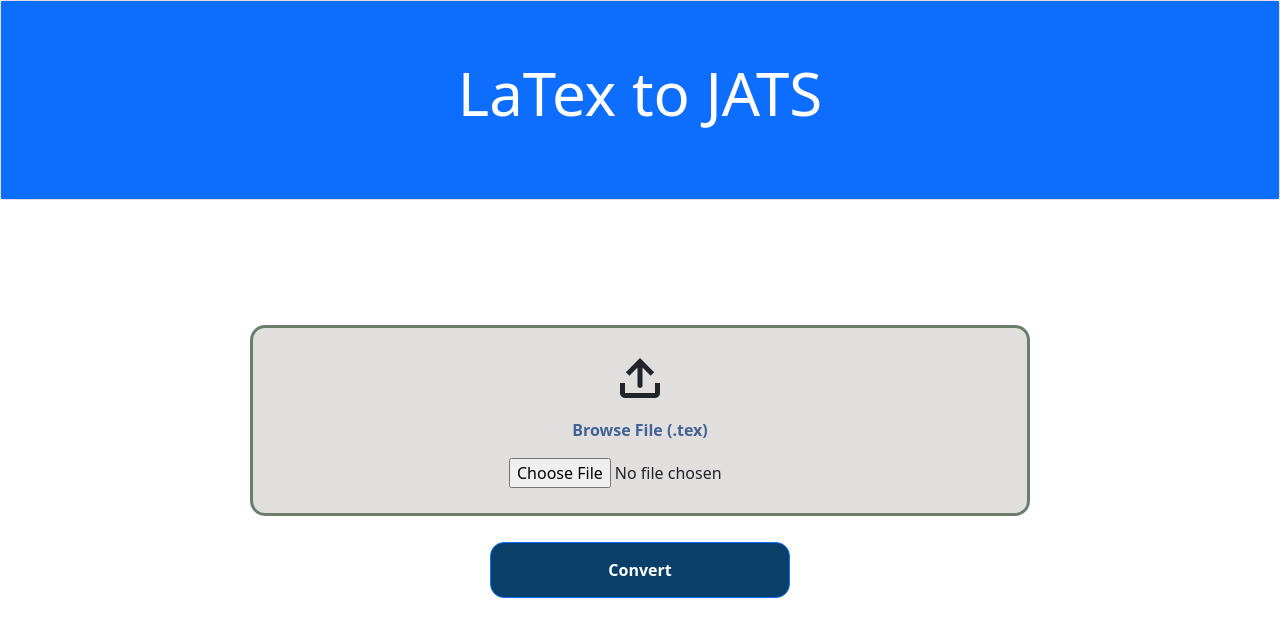
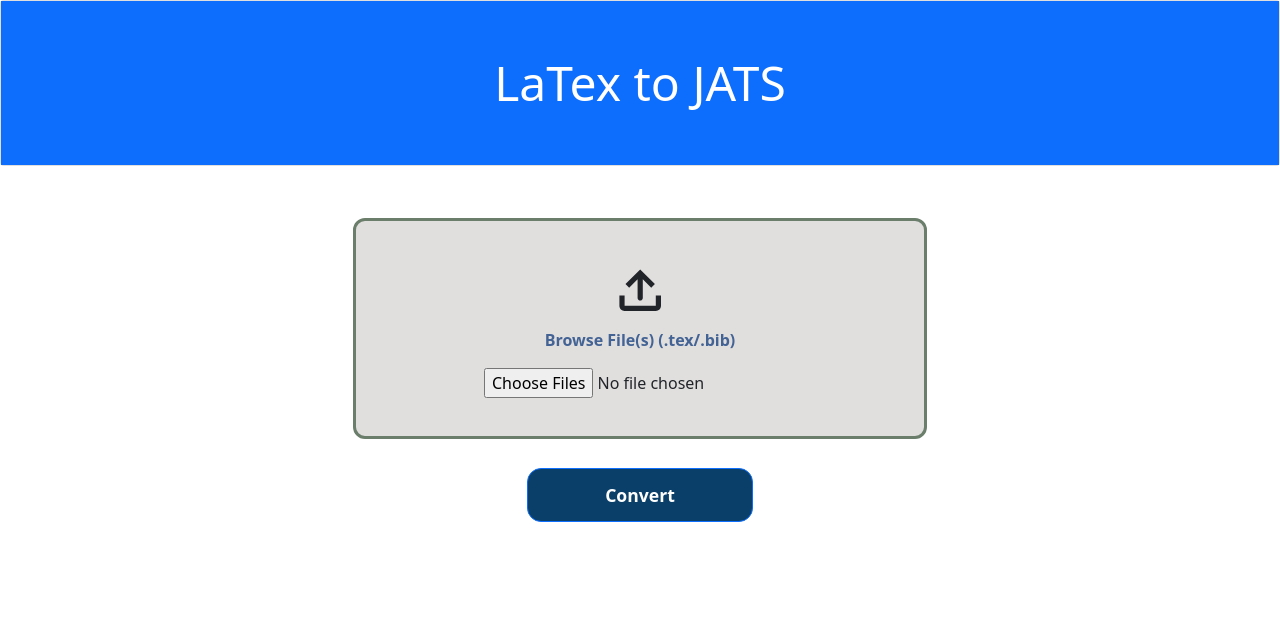
Before and after one commit to nbdt-journal/XML-pipeline, a Django app: page / in a window 1280 px wide. Shown: the top 637 px of the page. Run offline with Django 3.2, Linux system fonts and the light colour scheme; some libraries are stand-ins or nearby versions.

Commit message:
Improved UI

```diff
--- a/converter/templates/converter/index.html
+++ b/converter/templates/converter/index.html
@@ -12,32 +12,33 @@
     <link rel="stylesheet" href="https://cdnjs.cloudflare.com/ajax/libs/font-awesome/4.7.0/css/font-awesome.min.css">
 </head>
 
-<body style="height: 300px;">
-    <header style="height: 200px;">
-        <div class="card" style="height: 200px;">
-            <div class="card-body" style="color: var(--bs-white);background: var(--bs-blue);margin: 0px;">
-                <h1 style="text-align: center;margin: 39px 0px 8px;margin-top: 40px;font-size: 60px;">LaTex to JATS</h1>
+<body style="height: 300%;">
+    <header style="height: 25%;">
+        <div class="card" style="height: 25%;">
+            <div class="card-body" style="color: var(--bs-white);background: var(--bs-blue);margin: 0%;">
+                <h1 style="text-align: center;vertical-align: middle; margin-top: 3%; margin-bottom: 3%; font-size: 3em;">LaTex to JATS</h1>
             </div>
         </div>
     </header>
-    <form method="post" enctype="multipart/form-data" style="text-align: center;vertical-align: middle; margin-top: 125px;">
+    <form method="post" enctype="multipart/form-data" style="text-align: center;vertical-align: middle;margin-top: 4%; min-width: 100%; ">
         {% csrf_token %}
-        <div class="col" style="margin-bottom: 0px;text-align: center;padding: 20px;background: #e1dede;border-style: solid;border-color: rgb(107, 126, 107);border-radius: 15px;height: auto;margin-left: 250px;margin-right: 250px;"><svg xmlns="http://www.w3.org/2000/svg" width="1em" height="1em" viewBox="0 0 24 24" fill="none" style="width: 60px;min-width: 40px;height: 60px;min-height: 40px;">
+        <div class="col" style="text-align: center;padding: 3% 10%;background: #e1dede;border-style: solid;border-color: rgb(107, 126, 107);border-radius: 12px;height: auto;align-content: center; justify-content: center; vertical-align: middle;align-items: center;align-self:center;max-width: min-content; margin-left: auto; margin-right: auto;">
+            <svg xmlns="http://www.w3.org/2000/svg" width="1em" height="1em" viewBox="0 0 24 24" fill="none" style="width: 20%;min-width: 10%;height: 20%;min-height: 10%;">
                 <path d="M11 14.9861C11 15.5384 11.4477 15.9861 12 15.9861C12.5523 15.9861 13 15.5384 13 14.9861V7.82831L16.2428 11.0711L17.657 9.65685L12.0001 4L6.34326 9.65685L7.75748 11.0711L11 7.82854V14.9861Z" fill="currentColor"></path>
                 <path d="M4 14H6V18H18V14H20V18C20 19.1046 19.1046 20 18 20H6C4.89543 20 4 19.1046 4 18V14Z" fill="currentColor"></path>
             </svg>
-            <p style="margin-top: 10px;font-weight: bold;color: rgb(66, 99, 148);">Browse File (.tex)</p>
-            <input type="file" name="file_input" style="margin-left: 50px;margin-bottom: 5px;" accept=".tex">
+            <p style="margin-top: 2%;font-weight: bold;color: rgb(66, 99, 148);">Browse File(s) (.tex/.bib)</p>
+            <input type="file" name="tex_file_input" accept=".tex,.bib" multiple>
         </div>
-        <p style="margin-top: 10px;font-size: 15px; color: red;">{{error}}</p>
+        <p style="margin-top: 1.5%;font-size: 1em; color: red;">{{error}}</p>
         {% if file_name %}
             <a href="{% static file_name %}" download style="text-decoration:none;">
-                <div class="btn btn-primary" type="submit" style="width: 250px;padding: 15px;border-style: solid;border-radius: 14px;margin-top: 10px;margin-bottom: 10px;font-size: 18px;background: rgb(101, 164, 189);font-weight: bold;">
+                <div class="btn btn-primary" type="submit" style="padding: 1% 3%;border-style: solid;border-radius: 14px;margin-top: 0.75%;margin-bottom: 0.75%;font-size: 1.1em;background: rgb(101, 164, 189);font-weight: bold;">
                 <i class="fa fa-download"></i>&nbsp;Download {{file_name}}</div>
             </a>
             <br>
         {% endif %}
-        <button class="btn btn-primary" type="submit" style="width: 300px;padding: 15px;border-style: solid;border-radius: 14px;margin-top: 10px;margin-bottom: 10px;font-size: 16px;background: rgb(10, 63, 105);font-weight: bold;">Convert</button>
+        <button class="btn btn-primary" type="submit" style="max-width: min-content;padding: 1% 6%;border-style: solid;border-radius: 14px;margin-top: 0.75%;font-size: 1.1em;background: rgb(10, 63, 105);font-weight: bold;">Convert</button>
     </form>
     <script src="{% static 'assets/bootstrap/js/bootstrap.min.js' %}"></script>
 </body>
--- a/converter/views.py
+++ b/converter/views.py
@@ -5,35 +5,55 @@ import subprocess
 from django.conf import settings
 from django.templatetags.static import static
 import xml.etree.ElementTree as ET
-from converter.xml_parser import *
+from zipfile import ZipFile, ZIP_DEFLATED
+from os.path import basename
 
 # Create your views here.
 def home(request):
     if request.method == 'POST':
-        file_input = request.FILES.get('file_input')
-        if file_input=="" or file_input==None or file_input.name.split(".")[-1]!="tex":
-            return render(request,'converter/index.html', {'error': 'Please choose a Latex (.tex) file'})
+        error = ""
+        data = {}
+        input_files =  request.FILES.getlist('tex_file_input')
+        if len(input_files)!=2:
+            error += "Obtained files doesn't match the expected count (2)"
+            print(error)
         else:
-            print(file_input.name)
-            try:
-                filename = "input.tex"
-                file_path = os.path.join(settings.MEDIA_ROOT, "XML_Pipeline/static/"+filename)
-                if os.path.exists(file_path):
-                    os.remove(file_path)
-                fs = FileSystemStorage()
-                file_name = fs.save("XML_Pipeline/static/input.tex", file_input)
-                output_file_name = "output.xml"
-                output_file_path = 'XML_Pipeline/static/'+output_file_name
-                command = 'pandoc ' + file_name + ' -f latex -t jats -s -o ' + output_file_path
-                #os.system(command)
-                subprocess.call(command.split(" "))
-                print("Conversion Done...")
-                tree = ET.parse('XML_Pipeline/static/output.xml')
-                root = tree.getroot()
-                make_conflict_of_interest(root)
-                tree.write('XML_Pipeline/static/output.xml')
-                return render(request,'converter/index.html',{'file_name':output_file_name,'file_path':output_file_path})
-            except Exception as e:
-                print(e)
-                return render(request,'converter/index.html', {'error': "Unable to convert the file"})
+            tex_file_input = ""
+            bib_file_input = ""
+            for f in input_files:
+                if f.name.split(".")[-1]=="tex":
+                    tex_file_input = f
+                elif f.name.split(".")[-1]=="bib":
+                    bib_file_input = f
+                else:
+                    error += "Received files with invalid extensions."
+            if error=="":
+                try:
+                    texfilename = "input.tex"
+                    tex_file_path = os.path.join(settings.MEDIA_ROOT, "XML_Pipeline/static/"+texfilename)
+                    if os.path.exists(tex_file_path):
+                        os.remove(tex_file_path)
+                    fs = FileSystemStorage()
+                    tex_file_name = fs.save("XML_Pipeline/static/input.tex", tex_file_input)
+                    xmL_output_file_path = 'XML_Pipeline/static/journal.xml'
+                    command = 'pandoc ' + tex_file_name + ' -f latex -t jats -s -o ' + xmL_output_file_path
+                    #os.system(command)
+                    subprocess.call(command.split(" "))
+                    print("Conversion Done...")
+                    # tree = ET.parse('XML_Pipeline/static/journal.xml')
+                    # root = tree.getroot()
+                    # make_conflict_of_interest(root)
+                    # tree.write('XML_Pipeline/static/journal.xml')
+                    with ZipFile(file='XML_Pipeline/static/output.zip',mode='w',compression=ZIP_DEFLATED) as zip:
+                        zip.write(xmL_output_file_path,basename(xmL_output_file_path))
+                        zip.write("XML_Pipeline/static/input.tex",basename("XML_Pipeline/static/input.tex"))
+                    data['file_name'] = "output.zip"
+                    data['file_path'] = "XML_Pipeline/static/output.zip"
+                except Exception as e:
+                    print(e)
+                    error += "Unable to convert the file"
+        if error=="":
+            print(data)
+            return render(request,'converter/index.html',data)
+        return render(request,'converter/index.html', {'error': error})
     return render(request,'converter/index.html')
--- a/requirements.txt
+++ b/requirements.txt
@@ -3,3 +3,9 @@ Django==4.0.6
 gunicorn==20.1.0
 sqlparse==0.4.2
 whitenoise==6.2.0
+bibtexparser
+texsoup
+elementpath
+bibtexparser
+re
+json
```
Also changed, not shown: 1 other file.
